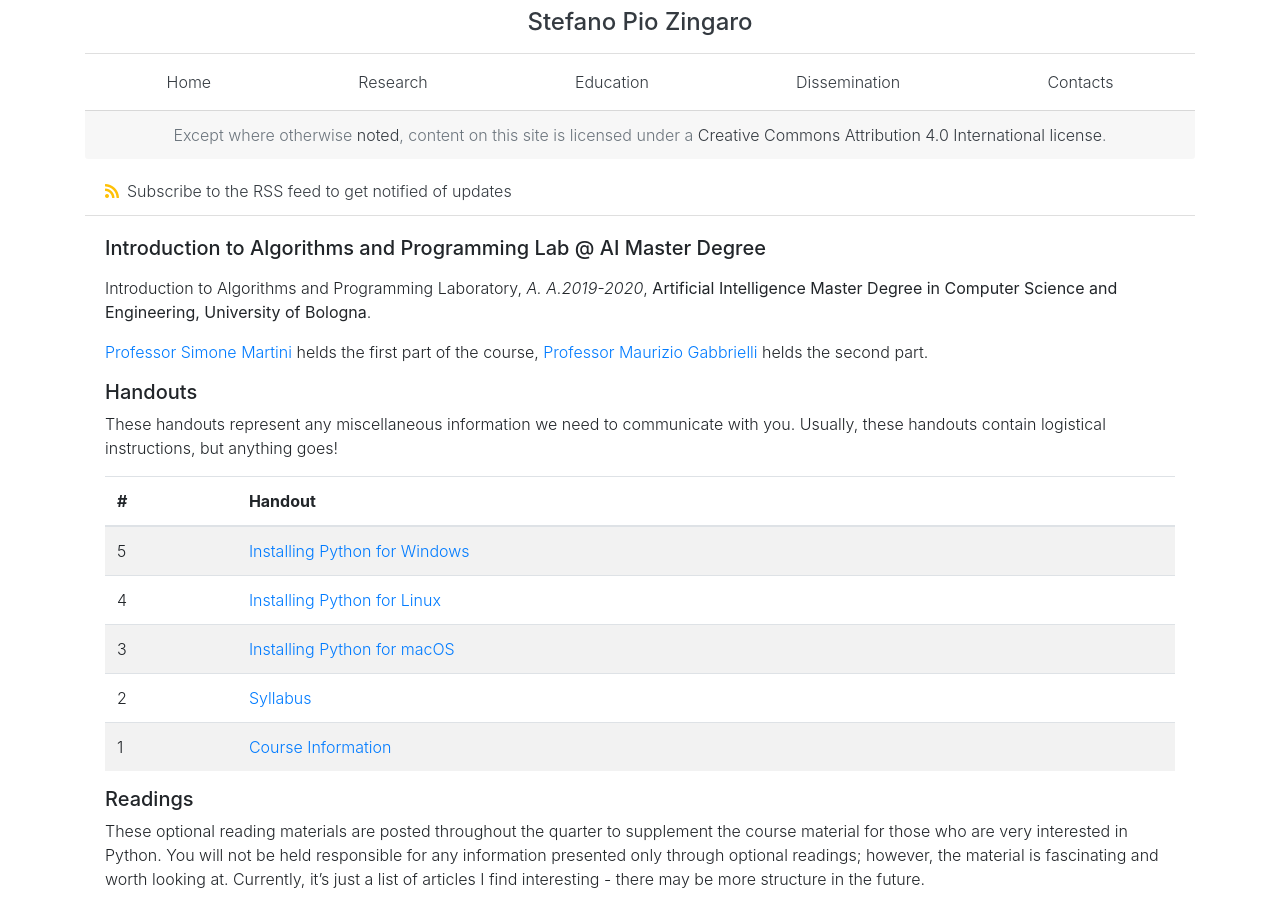
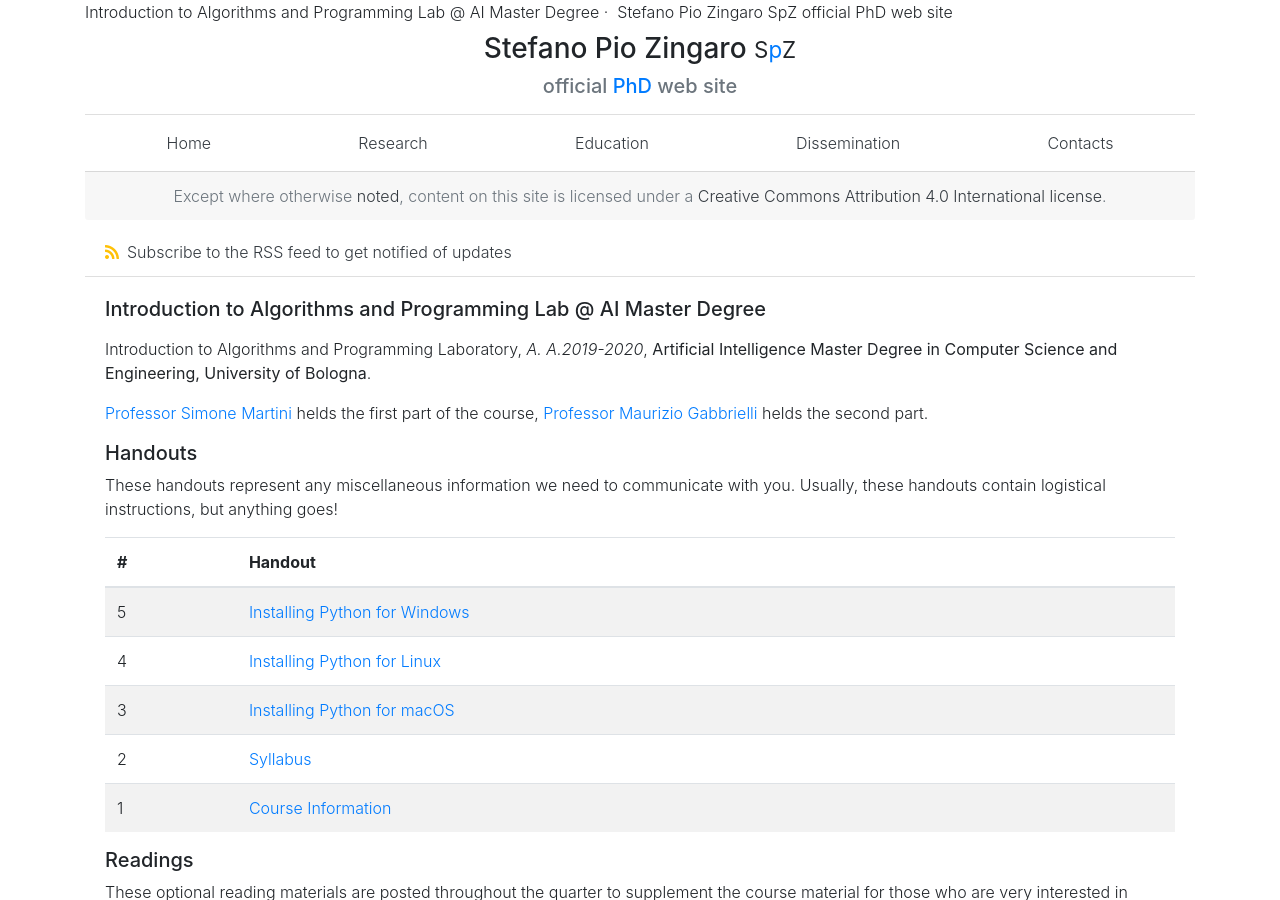
Before and after one commit to saltgz/saltgz.github.io, a Jekyll site: the page built from _posts/2019-09-17-lab-iap-info.md, in a window 1280 px wide and 900 px high. Built offline with Jekyll 4.4.1, drawn with Linux system fonts in a browser that asks for light colours; nearby versions of some CDN libraries.

```diff
--- a/_data/style.yml
+++ b/_data/style.yml
@@ -2,7 +2,8 @@ header:
   navigation: true
   align: "center" # "left" | "center" | "right"
   text: >
-    <h4><a href="https://szingaro.github.io">Stefano Pio Zingaro</a></h4>
+    <h3>Stefano Pio Zingaro <small>S<span class="text-primary">p</span>Z</small></h3>
+    <h5 class="text-muted">official <span class="text-primary">PhD</span> web site</h5>
 
 main:
   font_weight: 300 # a custom value for the font-weight of the body
--- a/_includes/head.html
+++ b/_includes/head.html
@@ -12,10 +12,10 @@
 <meta name="author" content="Stefano Pio Zingaro" />
 <meta name="generator" content="Jekyll v{{ jekyll.version }}" />
 
-<title>
+<div class="page-header">
   {%- if page.title -%}{{ page.title | smartify }}&nbsp;&middot;{%- endif -%}&nbsp;
   {{ site.data.style.header.text | strip_html | smartify }}
-</title>
+</div>
 
 {% include stylesheet.html %}
 {% include favicons.html %}
```
Also changed, not shown: _posts/2019-09-17-lab-iap-info.md (+2 -2 lines), 6 other files.
